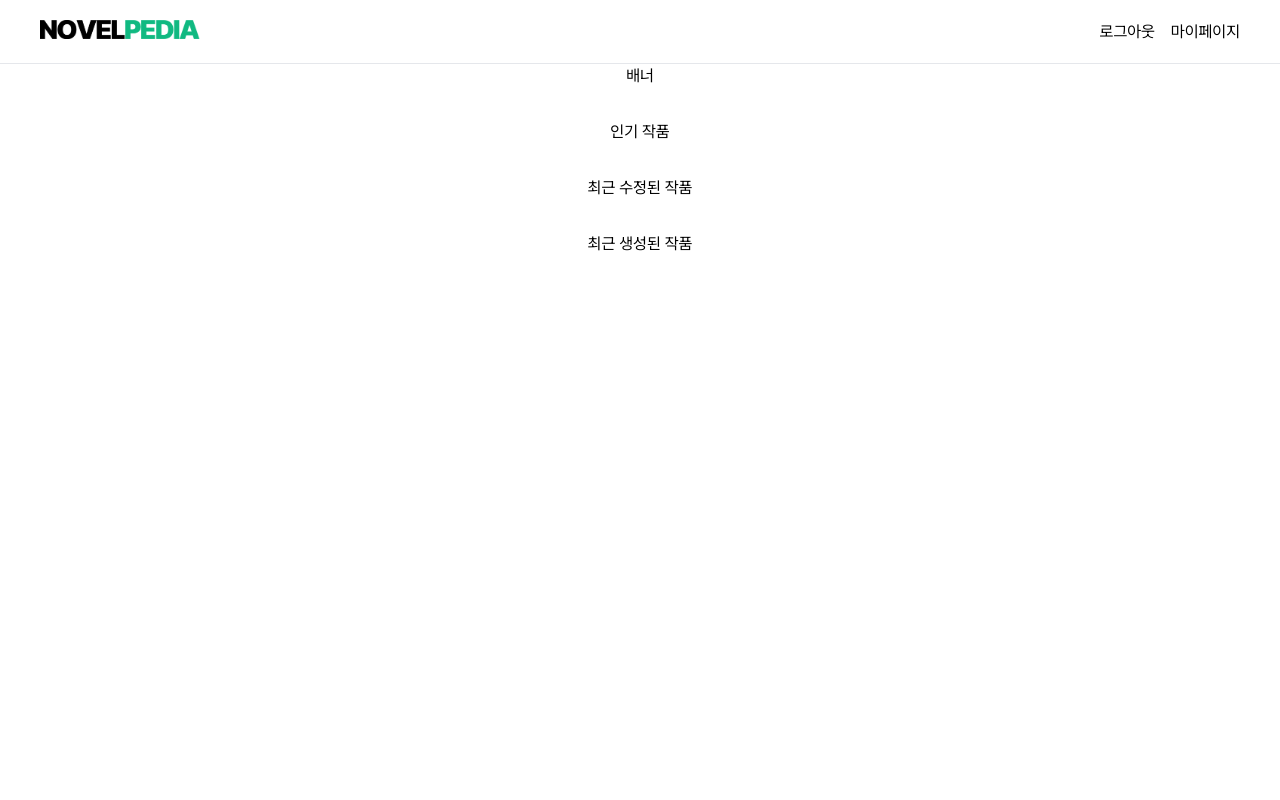
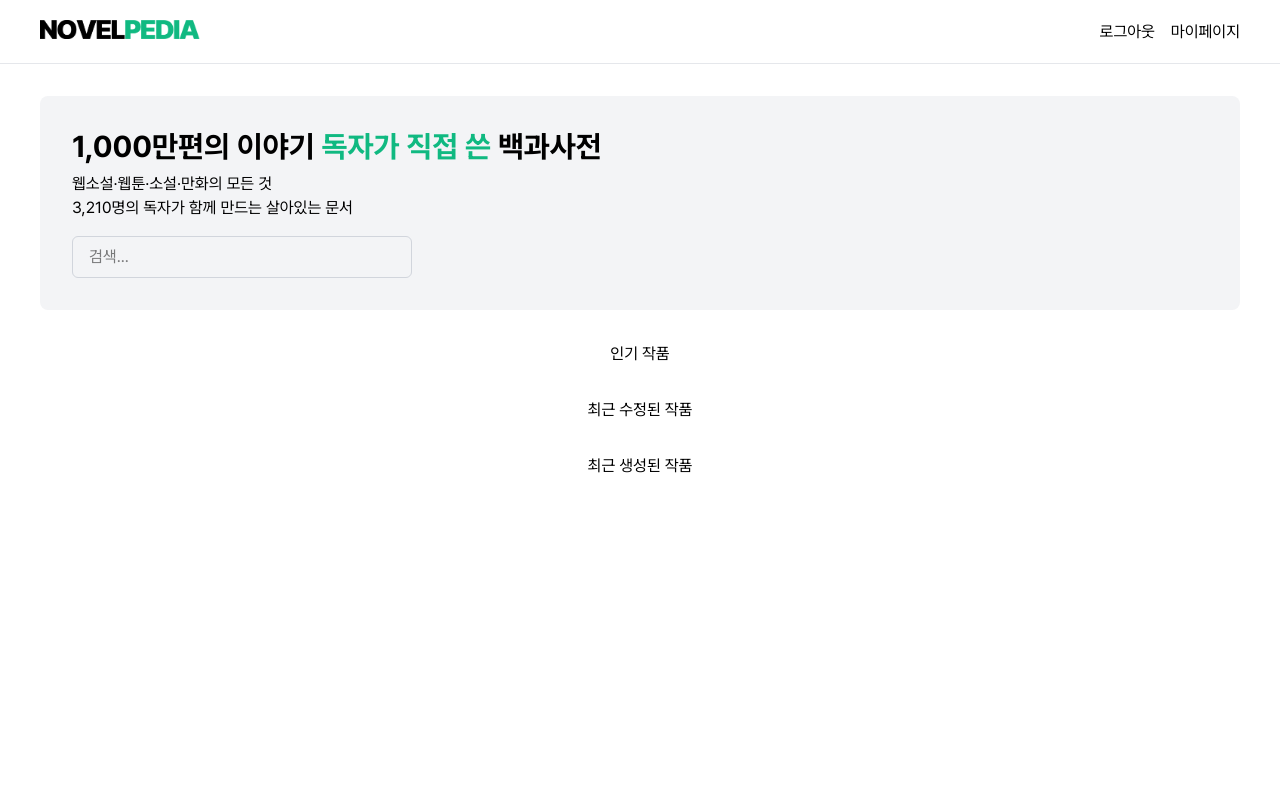
Before and after one commit to Leewonno/novelpedia_next, a Next.js app: page / in a window 1280 px wide. Shown: the top 800 px of the page. Built offline with nearby package versions, Linux system fonts and the light colour scheme.

Commit message:
feat : home banner, layout margin top

```diff
--- a/src/app/(pages)/globals.css
+++ b/src/app/(pages)/globals.css
@@ -15,8 +15,11 @@
   font-family: "Pretendard", sans-serif;
 }
 
+@theme {
+  --color-brand: #10b981;
+}
+
 :root {
-  --brand-color: #10b981;
   --background-color0: #ffffff;
   --background-color1: #f7f7f8;
   --background-color2: #eeeef0;
--- a/src/app/(pages)/page.tsx
+++ b/src/app/(pages)/page.tsx
@@ -1,8 +1,10 @@
+import { HomeBanner } from "@/features";
+
 export default function Home() {
   return (
     <div className="w-full flex flex-col items-center gap-8">
       {/* 배너 */}
-      <div>배너</div>
+      <HomeBanner />
       {/* 인기 작품 */}
       <div>인기 작품</div>
       {/* 최근 수정된 작품 */}
--- /dev/null
+++ b/src/features/home/components/HomeBanner.tsx
@@ -0,0 +1,36 @@
+export function HomeBanner() {
+  return (
+    <div className="w-full bg-gray-100 rounded-lg flex items-center justify-space-between p-8">
+      {/* 텍스트 상자 */}
+      <div className="w-1/2 flex flex-col gap-4">
+        {/* 소개 문구 */}
+        <div className="flex flex-col gap-2">
+          <div>
+            <h1 className="text-3xl font-bold">
+              1,000만편의 이야기
+              <span className="text-brand"> 독자가 직접 쓴</span> 백과사전
+            </h1>
+          </div>
+          <div>
+            <p>웹소설·웹툰·소설·만화의 모든 것</p>
+            <p>3,210명의 독자가 함께 만드는 살아있는 문서</p>
+          </div>
+        </div>
+        {/* 검색창 */}
+        <div className="mt-4">
+          <input
+            type="text"
+            placeholder="검색..."
+            className="border border-gray-300 rounded-md py-2 px-4 focus:outline-none focus:ring-2 focus:ring-blue-500"
+          />
+        </div>
+      </div>
+      <div className="w-1/2 flex items-center justify-center p-4">
+        <div></div>
+        <div></div>
+        <div></div>
+        <div></div>
+      </div>
+    </div>
+  );
+}
--- /dev/null
+++ b/src/features/home/index.ts
@@ -0,0 +1 @@
+export * from "./components/HomeBanner";
--- a/src/features/index.ts
+++ b/src/features/index.ts
@@ -1 +1,2 @@
+export * from "./home";
 export * from "./nav";
--- a/src/shared/components/Layout.tsx
+++ b/src/shared/components/Layout.tsx
@@ -4,7 +4,7 @@ type LayoutProps = {
 
 export function Layout({ children }: LayoutProps) {
   return (
-    <main className="w-full flex justify-center h-screen">
+    <main className="w-full flex justify-center h-screen mt-8!">
       <section className="w-300 flex flex-col items-center">{children}</section>
     </main>
   );
```
